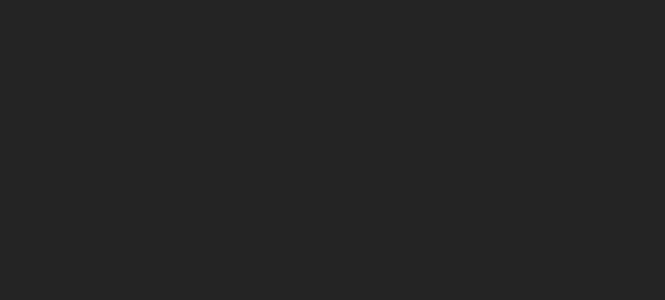
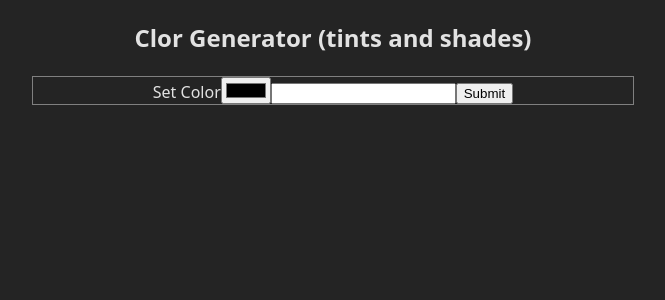
Before and after one commit to ilicc-sara/Color-Generator, a React (Vite) app: page / in a window 1280 px wide. Shown: the top 300 px of the page, without its empty margins (307-972 px from the left). Built offline with nearby package versions, Linux system fonts and the light colour scheme.

Commit message:
........

```diff
--- a/src/App.css
+++ b/src/App.css
@@ -1,6 +1,6 @@
 #root {
-  max-width: 1280px;
+  /* max-width: 1280px; */
   margin: 0 auto;
-  padding: 2rem;
+  padding: 0 2rem;
   text-align: center;
 }
--- a/src/App.jsx
+++ b/src/App.jsx
@@ -4,7 +4,18 @@ import "./App.css";
 function App() {
   const [count, setCount] = useState(0);
 
-  return <></>;
+  return (
+    <>
+      <h2>Clor Generator (tints and shades)</h2>
+
+      <form>
+        <label>Set Color</label>
+        <input type="color" />
+        <input type="text" />
+        <button>Submit</button>
+      </form>
+    </>
+  );
 }
 
 export default App;
--- a/src/index.css
+++ b/src/index.css
@@ -7,3 +7,9 @@
   color: rgba(255, 255, 255, 0.87);
   background-color: #242424;
 }
+
+form {
+  border: 1px solid gray;
+  width: 600px;
+  margin: 0 auto;
+}
```
